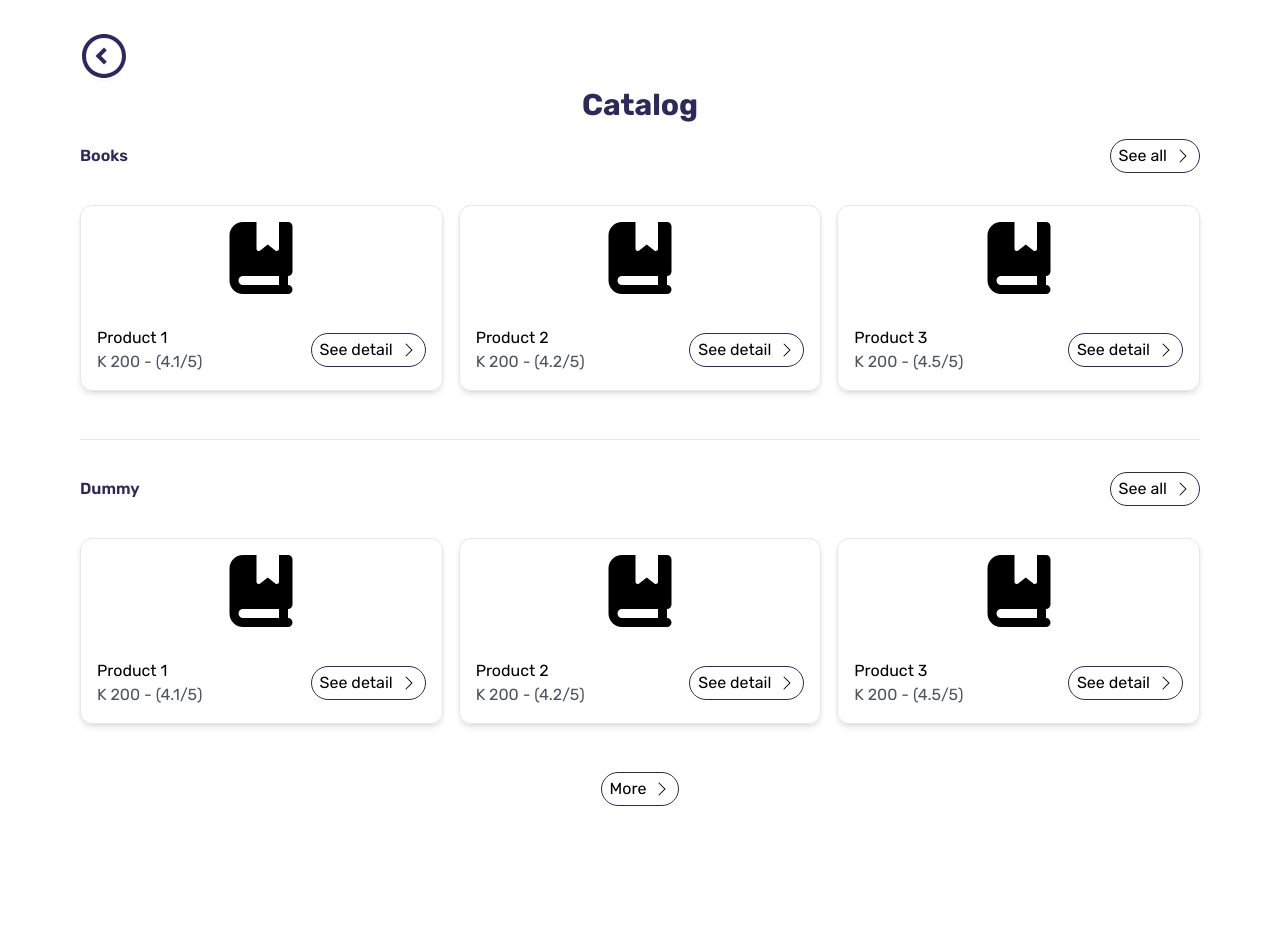
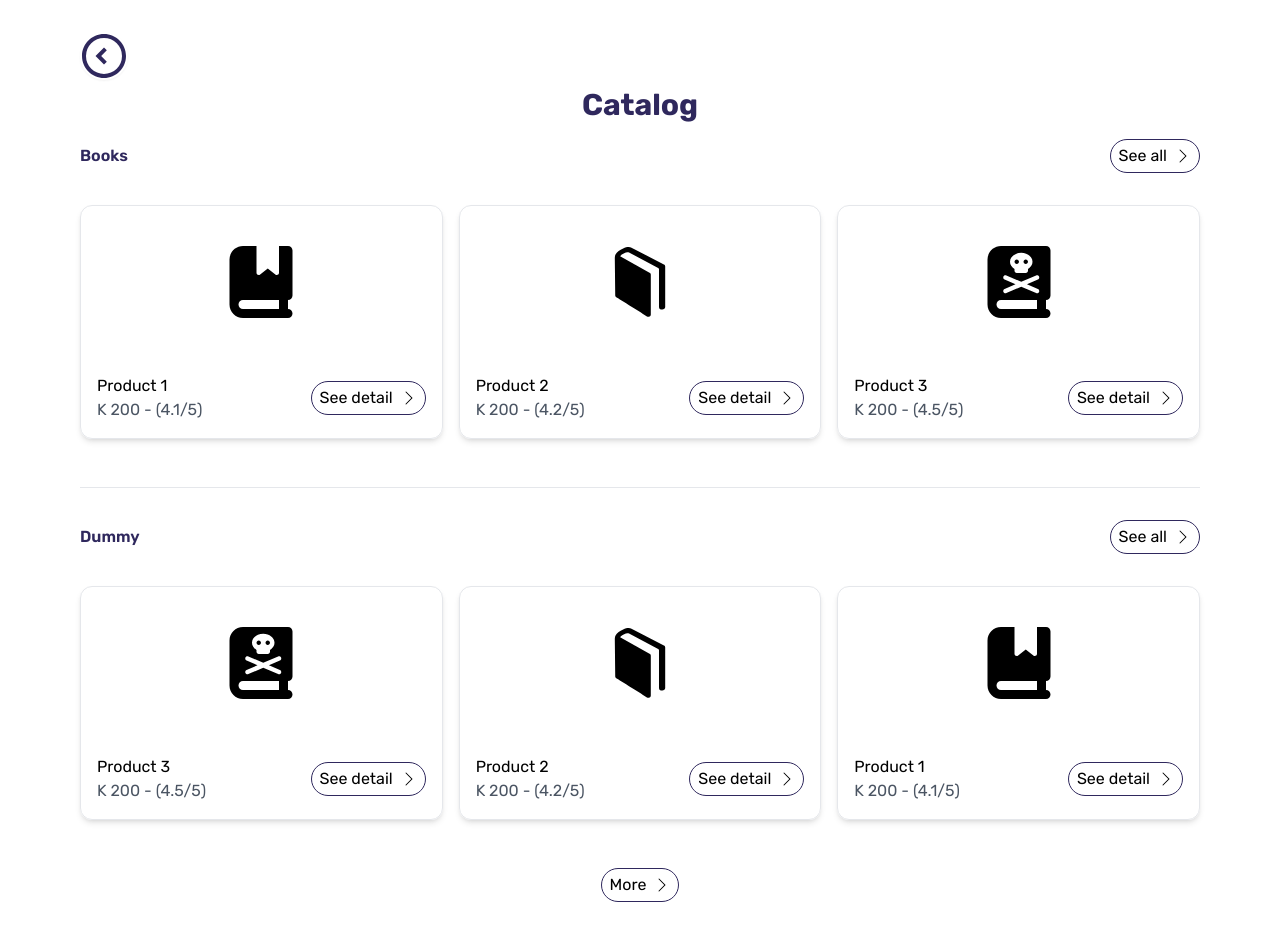
Before and after one commit to convenirtech/Convenir-web, a React (Vite) app: page /catalog in a window 1280 px wide. Before the commit the page ends 838 px from the top, so only its background shows below. Built offline with nearby package versions, Linux system fonts and the light colour scheme.

Commit message:
catalog and router fix

```diff
--- a/src/constants/catalog.jsx
+++ b/src/constants/catalog.jsx
@@ -7,26 +7,26 @@ export const catalog1 = [
     ),
     name: "Product 1",
     price: "200",
-    rating:"4.1"
+    rating: "4.1",
+  },
+  {
+    image: (
+      <svg viewBox="0 0 700 1000" fill="currentColor" height="1em" width="1em">
+        <path d="M682 256c12 5.333 18 14.667 18 28v562c0 9.333-4 17.667-12 25-8 7.333-17.333 11-28 11-30.667 0-46-12-46-36V324c0-8-4-14-12-18L198 90c-21.333-6.667-44-3.333-68 10-29.333 13.333-48 28-56 44l408 228c12 5.333 18 14.667 18 28v550c0 14.667-6 24-18 28-4 2.667-9.333 4-16 4-9.333 0-16-1.333-20-4-5.333-4-72.667-46.333-202-127S44 726.667 32 720c-17.333-12-26-23.333-26-34L0 162c0-18.667 4.667-36 14-52 18.667-30.667 52.667-56.333 102-77s88-23.667 116-9l450 232" />
+      </svg>
+    ),
+    name: "Product 2",
+    price: "200",
+    rating: "4.2",
   },
   {
     image: (
       <svg viewBox="0 0 448 512" fill="currentColor" height="1em" width="1em">
-        <path d="M0 96C0 43 43 0 96 0h96v190.7c0 13.4 15.5 20.9 26 12.5l54-43.2 54 43.2c10.5 8.4 26 .9 26-12.5V0h64c17.7 0 32 14.3 32 32v320c0 17.7-14.3 32-32 32v64c17.7 0 32 14.3 32 32s-14.3 32-32 32H96c-53 0-96-43-96-96V96zm64 320c0 17.7 14.3 32 32 32h256v-64H96c-17.7 0-32 14.3-32 32z" />
-      </svg>
-    ),
-    name: "Product 2",
-    price: "200",
-    rating:"4.2"
-  },
-  {
-    image: (
-      <svg viewBox="0 0 448 512" fill="currentColor" height="1em" width="1em">
-        <path d="M0 96C0 43 43 0 96 0h96v190.7c0 13.4 15.5 20.9 26 12.5l54-43.2 54 43.2c10.5 8.4 26 .9 26-12.5V0h64c17.7 0 32 14.3 32 32v320c0 17.7-14.3 32-32 32v64c17.7 0 32 14.3 32 32s-14.3 32-32 32H96c-53 0-96-43-96-96V96zm64 320c0 17.7 14.3 32 32 32h256v-64H96c-17.7 0-32 14.3-32 32z" />
+        <path d="M0 96C0 43 43 0 96 0h320c17.7 0 32 14.3 32 32v320c0 17.7-14.3 32-32 32v64c17.7 0 32 14.3 32 32s-14.3 32-32 32H96c-53 0-96-43-96-96V96zm64 320c0 17.7 14.3 32 32 32h256v-64H96c-17.7 0-32 14.3-32 32zm256-304c0-35.3-35.8-64-80-64s-80 28.7-80 64c0 20.9 12.6 39.5 32 51.2V176c0 8.8 7.2 16 16 16h64c8.8 0 16-7.2 16-16v-12.8c19.4-11.7 32-30.3 32-51.2zm-112 16c-8.8 0-16-7.2-16-16s7.2-16 16-16 16 7.2 16 16-7.2 16-16 16zm80-16c0 8.8-7.2 16-16 16s-16-7.2-16-16 7.2-16 16-16 16 7.2 16 16zm-153.7 97.3c-8.1-3.5-17.5.3-21 8.4s.3 17.5 8.4 21l77.7 33.3-77.7 33.3c-8.1 3.5-11.9 12.9-8.4 21s12.9 11.9 21 8.4L240 289.4l105.7 45.3c8.1 3.5 17.5-.3 21-8.4s-.3-17.5-8.4-21L280.6 272l77.7-33.3c8.1-3.5 11.9-12.9 8.4-21s-12.9-11.9-21-8.4L240 254.6l-105.7-45.3z" />
       </svg>
     ),
     name: "Product 3",
     price: "200",
-    rating:"4.5"
+    rating: "4.5",
   },
 ];
--- a/src/pages/Catalog.jsx
+++ b/src/pages/Catalog.jsx
@@ -53,7 +53,7 @@ const Catalog = () => {
                 key={i}
                 className=" border p-4 rounded-xl grid gap-4 shadow-md hover:shadow-xl duration-300 delay-200"
               >
-                <div className=" text-7xl flex items-center justify-center">
+                <div className=" text-7xl flex items-center py-6 justify-center">
                   {item.image}
                 </div>
                 <div className=" w-full justify-between flex items-center mt-4">
@@ -108,7 +108,7 @@ const Catalog = () => {
                 key={i}
                 className=" border p-4 rounded-xl grid gap-4 shadow-md hover:shadow-xl duration-300 delay-200"
               >
-                <div className=" text-7xl flex items-center justify-center">
+                <div className=" text-7xl flex items-center py-6 justify-center">
                   {item.image}
                 </div>
                 <div className=" w-full justify-between flex items-center mt-4">
@@ -135,7 +135,7 @@ const Catalog = () => {
                   </button>
                 </div>
               </div>
-            ))}
+            )).reverse()}
           </div>
         </div>
       </main>
```
Also changed, not shown: src/pages/backup.txt (deleted).
